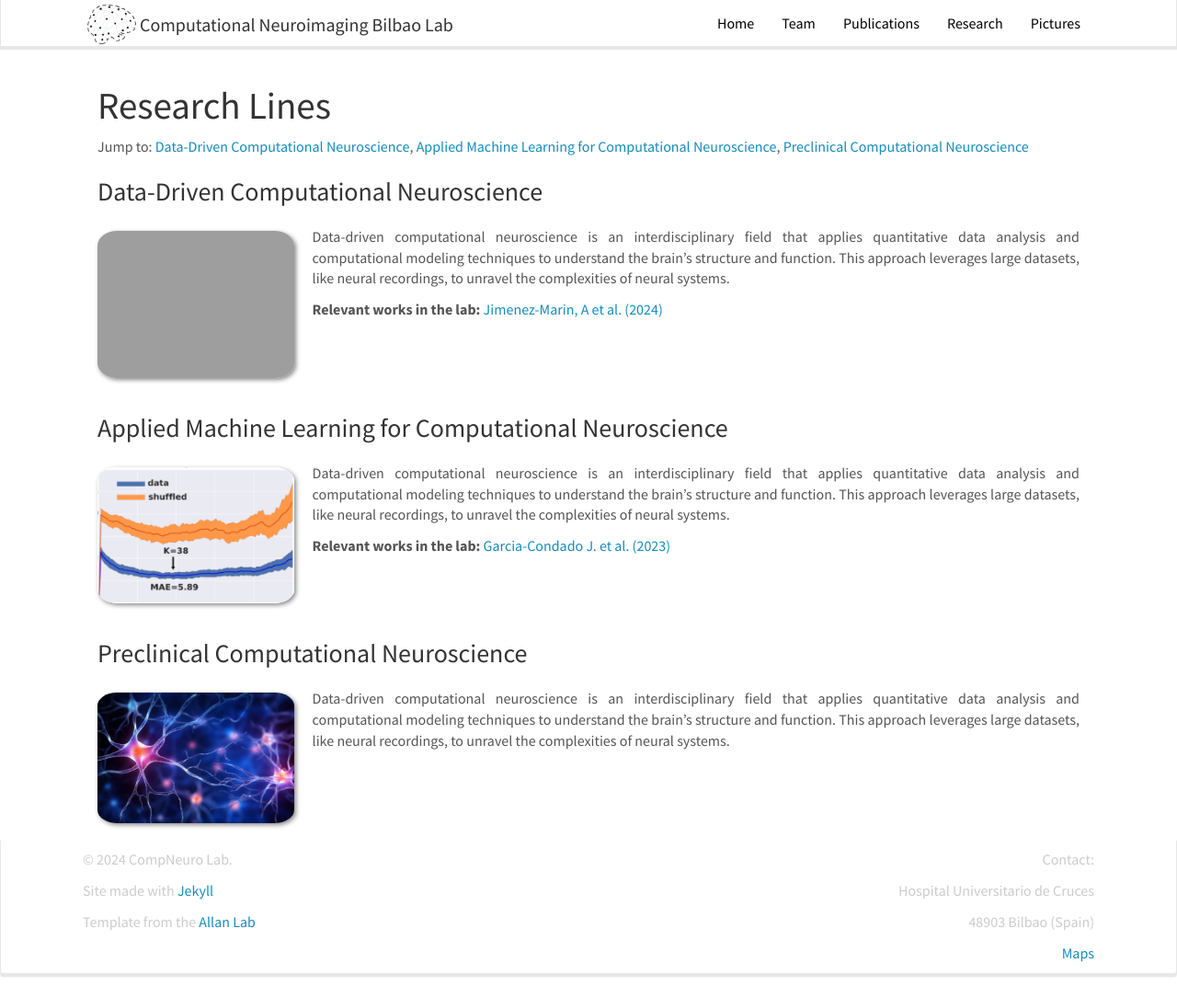
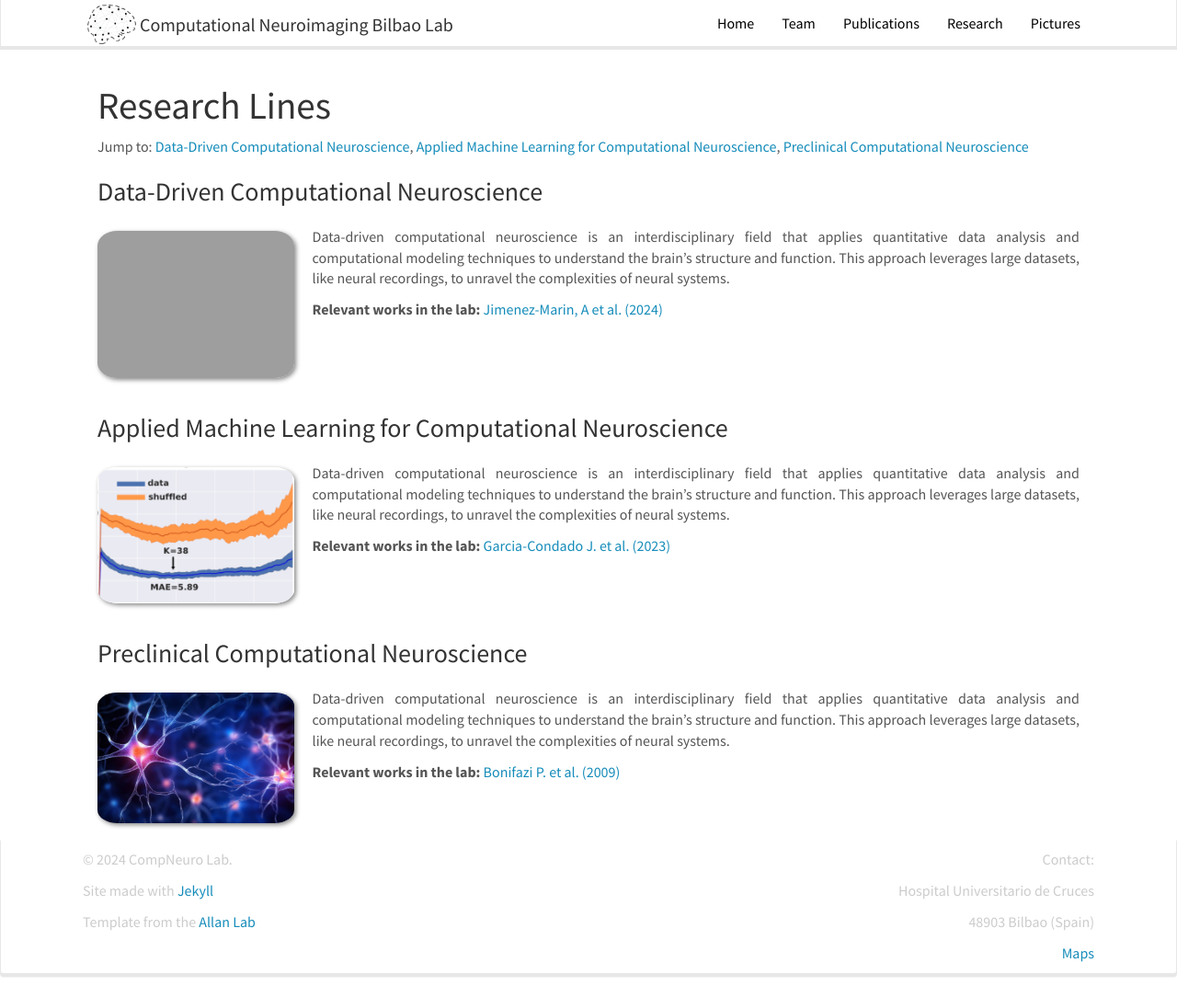
Before and after one commit to itellaetxe/compneurobilbao_website, a Jekyll site: the page built from _pages/research.md, in a window 1280 px wide and 1084 px high. Shown: the whole window at 92% size. Built offline with Jekyll 4.4.1, drawn with Linux system fonts in a browser that asks for light colours; nearby versions of some CDN libraries.

Commit message:
[add paolo's work]

```diff
--- a/_pages/research.md
+++ b/_pages/research.md
@@ -49,5 +49,6 @@ Jump to: [Data-Driven Computational Neuroscience](#data-driven-computational-neu
 </div>
 <div style="flex: 1; padding-left: 20px;"> <!-- This adds some space between the image and the text -->
 <p style="text-align: justify;">Data-driven computational neuroscience is an interdisciplinary field that applies quantitative data analysis and computational modeling techniques to understand the brain's structure and function. This approach leverages large datasets, like neural recordings, to unravel the complexities of neural systems.</p>
+<p style="text-align: justify;">**Relevant works in the lab:** <a href="https://www.science.org/doi/abs/10.1126/science.1175509"> Bonifazi P. et al. (2009) </a> </p>
 </div>
 </div>
```
